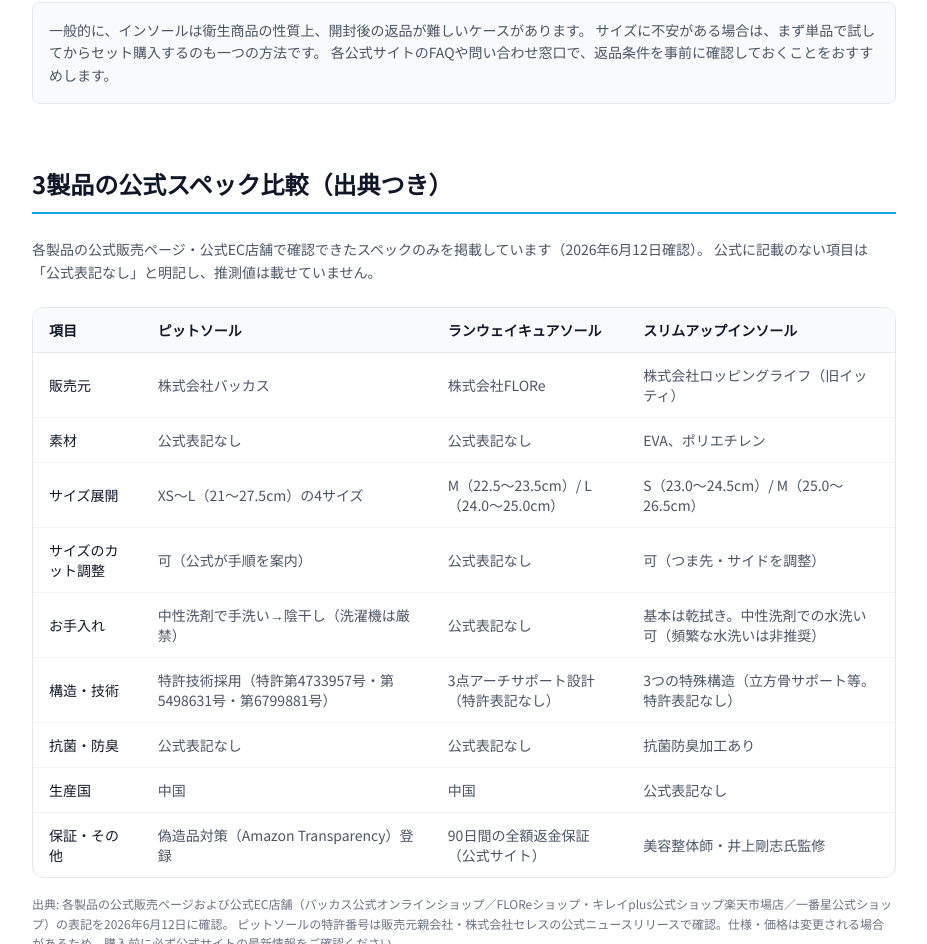
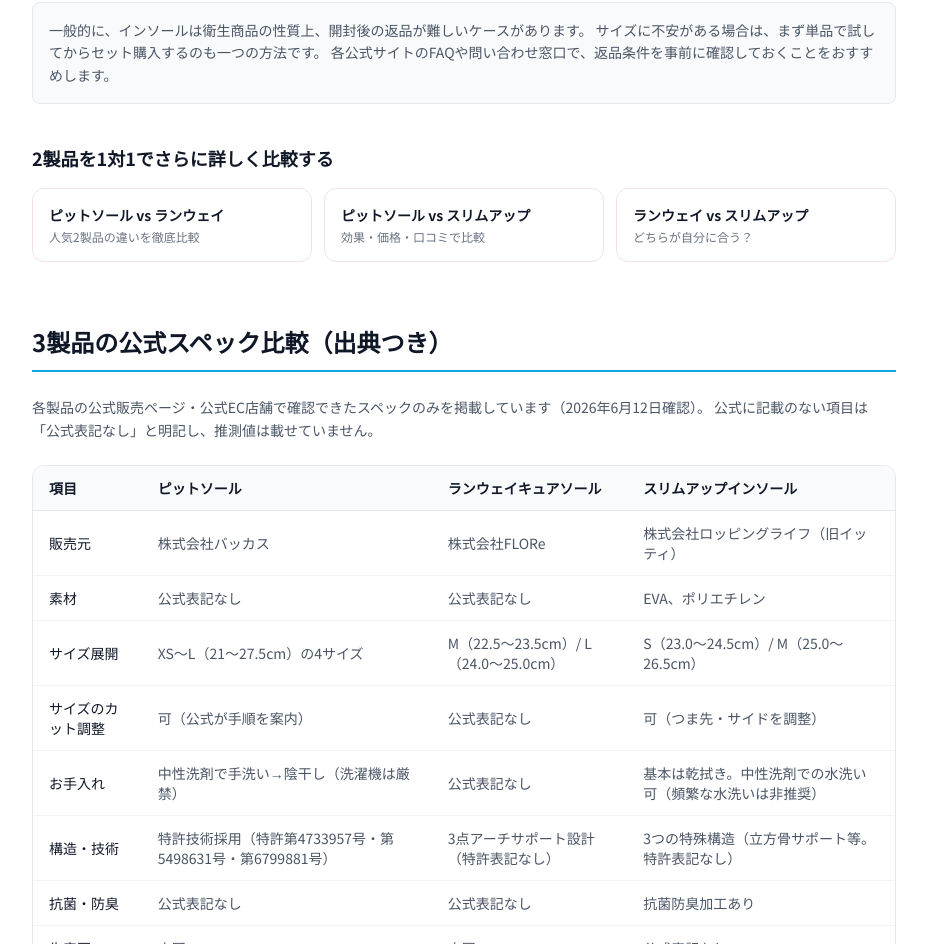
Before and after one commit to webmaster0818/sole-lab, a Next.js app: page /ranking in a window 1280 px wide. Shown: the part 6023-6967 px from the top of the page, without its empty margins (176-1103 px from the left). Built offline with nearby package versions, Linux system fonts and the light colour scheme.

Commit message:
②ranking/トップ→compare(1対1比較)の内部リンク導線新設。sitemap lastmod更新

```diff
--- a/app/page.tsx
+++ b/app/page.tsx
@@ -206,6 +206,24 @@
               </div>
             ))}
           </div>
+
+          {/* 1対1の比較への導線 */}
+          <div className="mt-12">
+            <h3 className="text-base md:text-lg font-bold text-center text-gray-900 mb-5">
+              気になる2製品を1対1で比較する
+            </h3>
+            <div className="grid grid-cols-1 md:grid-cols-3 gap-4 max-w-4xl mx-auto">
+              <Link href="/compare/pitsole-vs-runway/" className="block p-4 border border-[#f3e0e4] rounded-xl hover:bg-[#fdf2f4] transition-colors text-center">
+                <p className="text-sm font-semibold text-gray-900">ピットソール vs ランウェイ</p>
+              </Link>
+              <Link href="/compare/pitsole-vs-slimup/" className="block p-4 border border-[#f3e0e4] rounded-xl hover:bg-[#fdf2f4] transition-colors text-center">
+                <p className="text-sm font-semibold text-gray-900">ピットソール vs スリムアップ</p>
+              </Link>
+              <Link href="/compare/runway-vs-slimup/" className="block p-4 border border-[#f3e0e4] rounded-xl hover:bg-[#fdf2f4] transition-colors text-center">
+                <p className="text-sm font-semibold text-gray-900">ランウェイ vs スリムアップ</p>
+              </Link>
+            </div>
+          </div>
         </div>
       </section>
 
--- a/app/ranking/page.tsx
+++ b/app/ranking/page.tsx
@@ -980,6 +980,27 @@
             </div>
           </div>
         </div>
+
+        {/* 1対1の詳細比較への導線 */}
+        <div className="mt-10">
+          <h3 className="text-base md:text-lg font-bold text-gray-900 mb-4">
+            2製品を1対1でさらに詳しく比較する
+          </h3>
+          <div className="grid grid-cols-1 md:grid-cols-3 gap-3">
+            <Link href="/compare/pitsole-vs-runway/" className="block p-4 border border-[#f3e0e4] rounded-xl hover:bg-[#fdf2f4] transition-colors">
+              <p className="text-sm font-semibold text-gray-900">ピットソール vs ランウェイ</p>
+              <p className="text-xs text-gray-500 mt-1">人気2製品の違いを徹底比較</p>
+            </Link>
+            <Link href="/compare/pitsole-vs-slimup/" className="block p-4 border border-[#f3e0e4] rounded-xl hover:bg-[#fdf2f4] transition-colors">
+              <p className="text-sm font-semibold text-gray-900">ピットソール vs スリムアップ</p>
+              <p className="text-xs text-gray-500 mt-1">効果・価格・口コミで比較</p>
+            </Link>
+            <Link href="/compare/runway-vs-slimup/" className="block p-4 border border-[#f3e0e4] rounded-xl hover:bg-[#fdf2f4] transition-colors">
+              <p className="text-sm font-semibold text-gray-900">ランウェイ vs スリムアップ</p>
+              <p className="text-xs text-gray-500 mt-1">どちらが自分に合う？</p>
+            </Link>
+          </div>
+        </div>
       </section>
 
       {/* Section 4: Recommendations by Type */}
```
Also changed, not shown: 2 other files (tests, documents, lock files or other folders).
